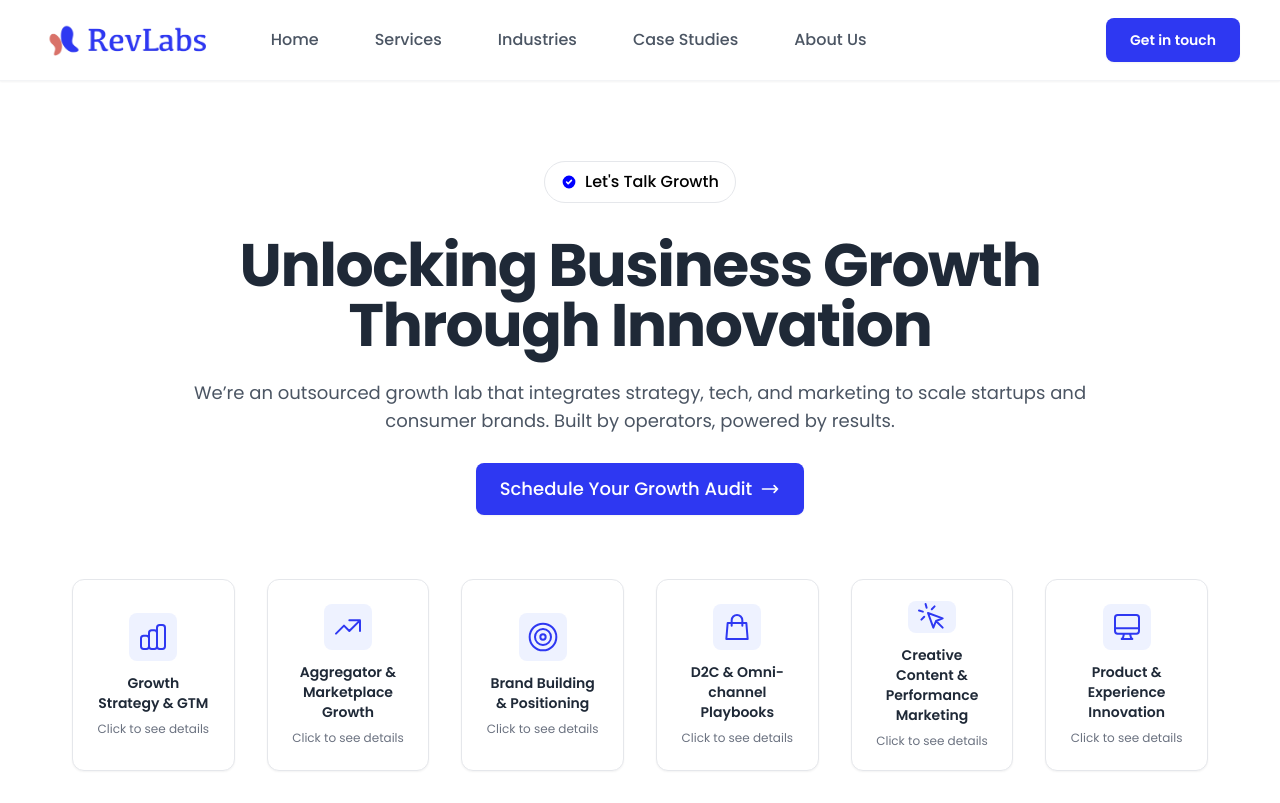
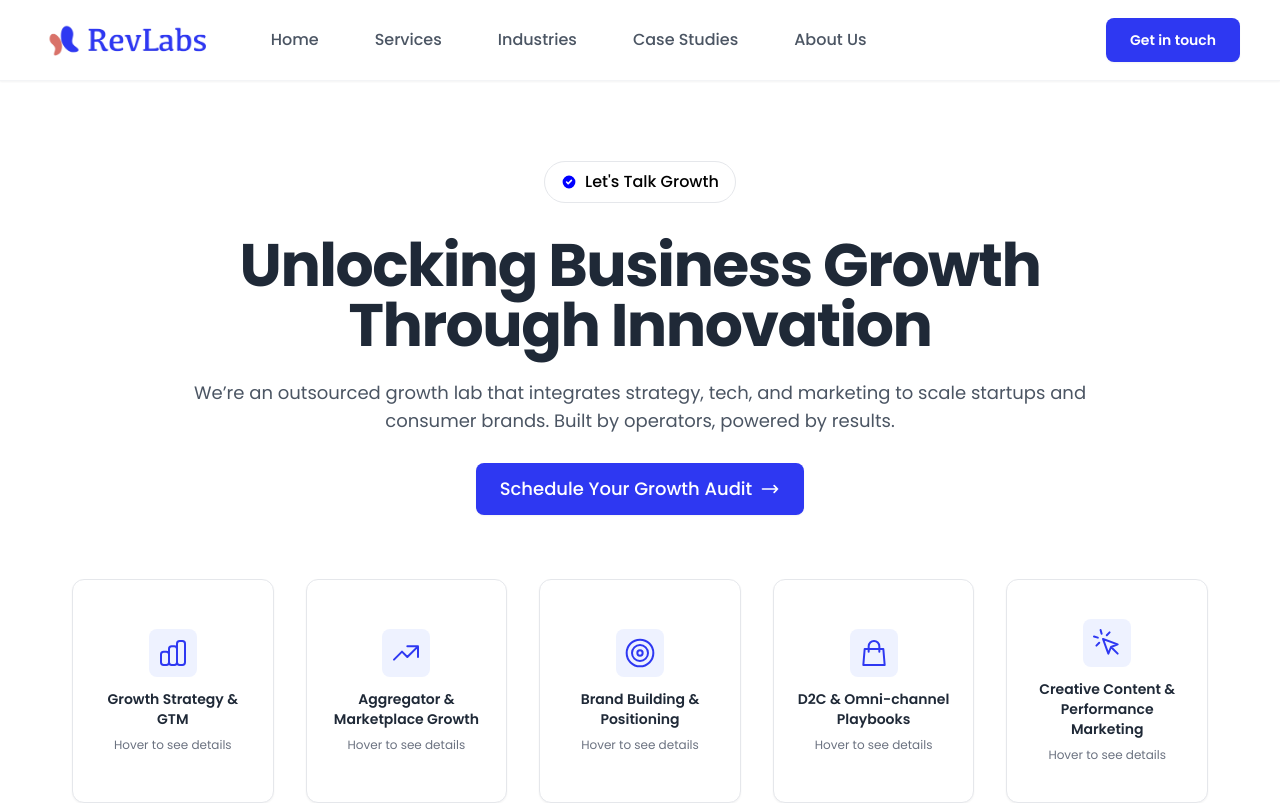
Before and after one commit to Rutetid/Revlabs, a React (Vite) app: page / in a window 1280 px wide. Shown: the top 803 px of the page. Built offline with nearby package versions, Linux system fonts and the light colour scheme; a web font is replaced by a local one.

Commit message:
updated services and service card layout

```diff
--- a/src/components/ServiceCard.jsx
+++ b/src/components/ServiceCard.jsx
@@ -9,16 +9,16 @@ const ServiceCard = ({ title, icon, flipContent }) => {
     description: "Comprehensive solution tailored to your needs",
     tagline: "Let's build something amazing together.",
   };
-
   return (
     <div
-      className="flip-card h-48 cursor-pointer"
-      onClick={() => setIsFlipped(!isFlipped)}
+      className="flip-card h-56 cursor-pointer"
+      onMouseEnter={() => setIsFlipped(true)}
+      onMouseLeave={() => setIsFlipped(false)}
     >
       <motion.div
         className="flip-card-inner w-full h-full relative"
         animate={{ rotateY: isFlipped ? 180 : 0 }}
-        transition={{ duration: 0.6, type: "spring", stiffness: 100 }}
+        transition={{ duration: 0.3, type: "spring", stiffness: 100 }}
         style={{ transformStyle: "preserve-3d" }}
       >
         {/* Front Side */}
@@ -33,7 +33,7 @@ const ServiceCard = ({ title, icon, flipContent }) => {
             <h3 className="text-sm font-semibold text-text-primary group-hover:text-primary transition-colors duration-300">
               {title}
             </h3>
-            <p className="text-xs text-gray-500 mt-2">Click to see details</p>
+            <p className="text-xs text-gray-500 mt-2">Hover to see details</p>
           </div>
         </div>{" "}
         {/* Back Side */}
@@ -42,13 +42,13 @@ const ServiceCard = ({ title, icon, flipContent }) => {
           style={{ backfaceVisibility: "hidden", transform: "rotateY(180deg)" }}
         >
           <div className="flex flex-col h-full justify-center">
-            <div className="flex-1 flex flex-col justify-center">
-              <p className="text-xs text-white/95 mb-1 leading-relaxed">
+            <div className="flex-1 flex flex-col justify-center items-center pt-3">
+              {" "}
+              <p className="text-sm text-white/95 mb-1 leading-relaxed text-center">
                 {backContent.description}
               </p>
-
               <div className="mt-auto pt-1 border-t border-white/20">
-                <p className="text-xs font-semibold text-white/90 italic">
+                <p className="text-xs font-semibold text-white/90 italic text-center">
                   {backContent.tagline}
                 </p>
               </div>
--- a/src/components/Services.jsx
+++ b/src/components/Services.jsx
@@ -135,36 +135,13 @@ const Services = () => {
         </svg>
       ),
     },
-    {
-      title: "Product & Experience Innovation",
-      flipContent: {
-        description:
-          "Build or optimize your tech experiences—from custom dashboards to consumer flows.",
-        tagline: "Experience = Brand. Make it count.",
-      },
-      icon: (
-        <svg
-          className="w-8 h-8"
-          fill="none"
-          stroke="currentColor"
-          viewBox="0 0 24 24"
-        >
-          <path
-            strokeLinecap="round"
-            strokeLinejoin="round"
-            strokeWidth={1.5}
-            d="M9.75 17L9 20l-1 1h8l-1-1-.75-3M3 13h18M5 17h14a2 2 0 002-2V5a2 2 0 00-2-2H5a2 2 0 00-2 2v10a2 2 0 002 2z"
-          />
-        </svg>
-      ),
-    },
   ];
 
   return (
     <section id="services" className="bg-white px-4 sm:px-6 lg:px-8">
       <div className="px-10 mx-auto">
         {" "}
-        <div className="grid grid-cols-1 lg:grid-cols-6 gap-8">
+        <div className="grid grid-cols-1 lg:grid-cols-5 gap-8">
           {services.map((service, index) => (
             <ServiceCard
               key={index}
```
